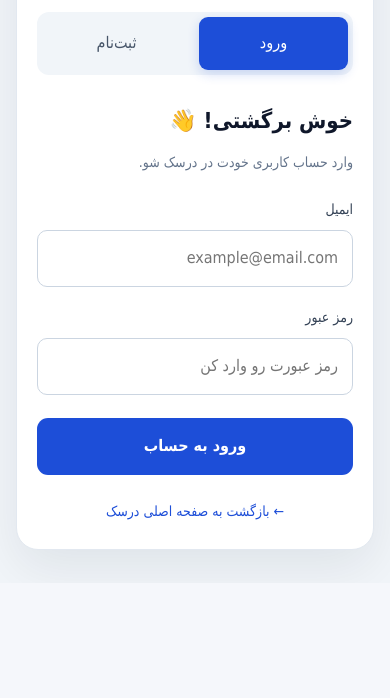
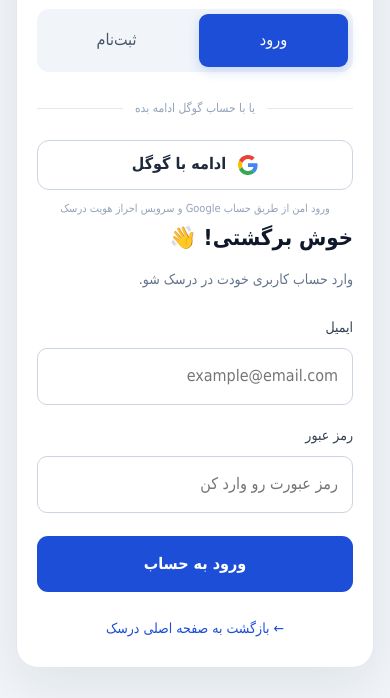
Before and after one commit to soheil6496-byte/darsak, a plain HTML site: page auth.html in a window 390 px wide. Shown: the part 261-959 px from the top of the page. Before the commit the page ends 844 px from the top, so only its background shows below. Drawn offline with nearby package versions, Linux system fonts and the light colour scheme.

Commit message:
Add Continue with Google to account page
Add responsive Supabase Google OAuth button and document provider configuration.

```diff
--- a/auth.html
+++ b/auth.html
@@ -162,6 +162,62 @@
             font-size: 14px;
         }
 
+
+        .auth-divider {
+            display: flex;
+            align-items: center;
+            gap: 12px;
+            margin: 20px 0;
+            color: #94a3b8;
+            font-size: 12px;
+        }
+        .auth-divider::before,
+        .auth-divider::after {
+            content: "";
+            height: 1px;
+            flex: 1;
+            background: #e2e8f0;
+        }
+        .google-auth-button {
+            width: 100%;
+            min-height: 50px;
+            display: flex;
+            align-items: center;
+            justify-content: center;
+            gap: 12px;
+            border: 1px solid #cbd5e1;
+            border-radius: 12px;
+            background: #fff;
+            color: #1e293b;
+            font: inherit;
+            font-weight: 650;
+            cursor: pointer;
+            transition: border-color .2s, box-shadow .2s, transform .2s, background .2s;
+        }
+        .google-auth-button:hover {
+            border-color: #94a3b8;
+            background: #f8fafc;
+            box-shadow: 0 5px 16px rgba(15,23,42,.07);
+            transform: translateY(-1px);
+        }
+        .google-auth-button:focus-visible {
+            outline: 3px solid rgba(37,99,235,.2);
+            outline-offset: 2px;
+        }
+        .google-auth-button:disabled {
+            opacity: .65;
+            cursor: wait;
+            transform: none;
+        }
+        .google-auth-button svg { width: 20px; height: 20px; flex: 0 0 20px; }
+        .auth-provider-note {
+            margin: 9px 0 0;
+            color: #94a3b8;
+            text-align: center;
+            font-size: 11px;
+            line-height: 1.8;
+        }
+
         @media (max-width: 480px) {
             .auth-card {
                 padding: 25px 20px;
@@ -192,6 +248,19 @@
                 <button type="button" class="auth-tab"
                     data-form="register">ثبت‌نام</button>
             </div>
+
+
+            <div class="auth-divider" aria-hidden="true">یا با حساب گوگل ادامه بده</div>
+            <button type="button" class="google-auth-button" id="googleAuthButton">
+                <svg viewBox="0 0 48 48" aria-hidden="true">
+                    <path fill="#EA4335" d="M24 9.5c3.54 0 6.71 1.22 9.21 3.6l6.85-6.85C35.9 2.38 30.47 0 24 0 14.62 0 6.51 5.38 2.56 13.22l7.98 6.19C12.43 13.72 17.74 9.5 24 9.5z"/>
+                    <path fill="#4285F4" d="M46.98 24.55c0-1.57-.15-3.09-.38-4.55H24v9.02h12.91c-.58 2.96-2.26 5.48-4.76 7.18l7.73 6C44.39 37.98 46.98 31.8 46.98 24.55z"/>
+                    <path fill="#FBBC05" d="M10.53 28.59A14.4 14.4 0 0 1 9.75 24c0-1.59.27-3.13.76-4.59l-7.98-6.19A23.9 23.9 0 0 0 0 24c0 3.87.93 7.53 2.56 10.78l7.97-6.19z"/>
+                    <path fill="#34A853" d="M24 48c6.48 0 11.93-2.13 15.9-5.8l-7.73-6c-2.14 1.44-4.89 2.3-8.17 2.3-6.26 0-11.57-4.22-13.47-9.91l-7.98 6.19C6.51 42.62 14.62 48 24 48z"/>
+                </svg>
+                <span>ادامه با گوگل</span>
+            </button>
+            <p class="auth-provider-note">ورود امن از طریق حساب Google و سرویس احراز هویت درسک</p>
 
             <form class="auth-form" id="loginForm">
                 <h2>خوش برگشتی! 👋</h2>
@@ -301,6 +370,36 @@ tabs.forEach(function (tab) {
         notice.textContent = "";
     });
 });
+
+
+const googleAuthButton = document.getElementById("googleAuthButton");
+googleAuthButton.addEventListener("click", async function () {
+    const originalText = googleAuthButton.querySelector("span").textContent;
+    googleAuthButton.disabled = true;
+    googleAuthButton.querySelector("span").textContent = "در حال اتصال به گوگل...";
+    notice.style.display = "none";
+
+    try {
+        const { error } = await supabaseClient.auth.signInWithOAuth({
+            provider: "google",
+            options: {
+                redirectTo: window.location.origin + "/index.html",
+                queryParams: { prompt: "select_account" }
+            }
+        });
+
+        if (error) {
+            showNotice("ورود با گوگل انجام نشد. تنظیمات Google در سرویس احراز هویت درسک را بررسی کن.");
+            googleAuthButton.disabled = false;
+            googleAuthButton.querySelector("span").textContent = originalText;
+        }
+    } catch (error) {
+        showNotice("ارتباط با گوگل برقرار نشد. لطفاً دوباره تلاش کن.");
+        googleAuthButton.disabled = false;
+        googleAuthButton.querySelector("span").textContent = originalText;
+    }
+});
+
 
 // ثبت‌نام واقعی با Supabase
 registerForm.addEventListener("submit", async function (event) {
```
Also changed, not shown: 1 other file.
